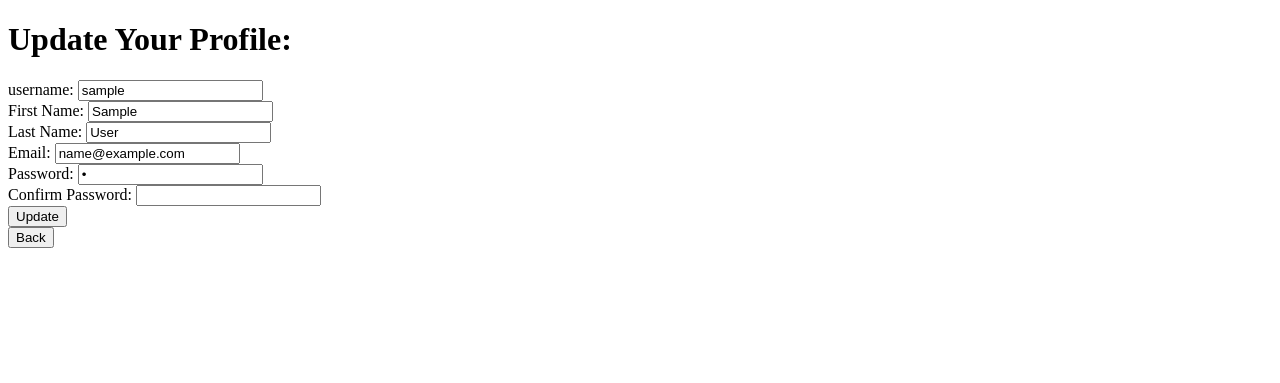
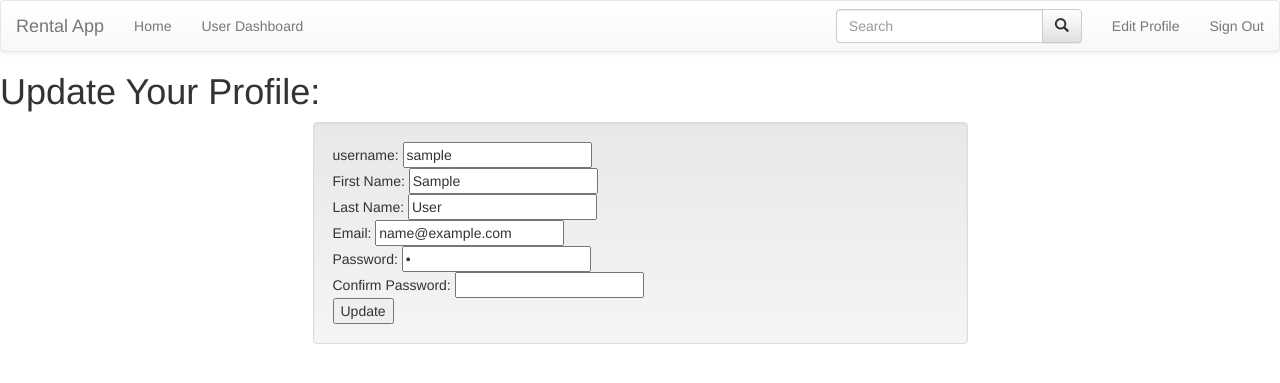
Before and after one commit to tkaderr/rental_app, a Django app: template apps/user_dashboard/templates/user_dashboard/user_profile.html in a window 1280 px wide. Shown: the top 383 px of the page. Run offline with Django 3.2, Linux system fonts and the light colour scheme; the template is opened without the code that fills it: values that come from a table or form of the project are taken from there, others are empty; tables that the repository leaves empty hold one stand-in row (values such as "Sample post"); some libraries are stand-ins or nearby versions.

Commit message:
updated login, home, and user_dashboard apps

```diff
--- a/apps/add_item/models.py
+++ b/apps/add_item/models.py
@@ -2,7 +2,7 @@
 from __future__ import unicode_literals
 from ..login.models import User
 from django.db import models
-from PIL import Image
+
 
 # Create your models here.
 
--- a/apps/login/views.py
+++ b/apps/login/views.py
@@ -1,7 +1,7 @@
 # -*- coding: utf-8 -*-
 from __future__ import unicode_literals
 from models import User
-from django.shortcuts import render, redirect
+from django.shortcuts import render, redirect, reverse
 
 # Create your views here.
 
@@ -20,7 +20,7 @@ def register(request):
     warnings=User.objects.validate(data)
     if not warnings:
         request.session['current_user_id'] = User.objects.create(username=data['username'],first_name=data['first_name'],last_name=data['last_name'], email=data['email'],password=User.objects.hashPW(data)).id
-        return redirect(reverse('/user'))
+        return redirect(reverse('/'))
     else:
         for i in warnings:
             messages.error(request, i)
@@ -35,7 +35,7 @@ def login(request):
     warnings=User.objects.login(data)
     if not warnings:
         request.session['current_user_id'] = User.objects.get(username=data['username']).id
-        return redirect('/user')
+        return redirect('/')
     else:
         for i in warnings:
             messages.error(request,i)
--- a/apps/user_dashboard/templates/user_dashboard/user_profile.html
+++ b/apps/user_dashboard/templates/user_dashboard/user_profile.html
@@ -3,9 +3,45 @@
   <head>
     <meta charset="utf-8">
     <title>Edit Profile</title>
+    <link rel="stylesheet" href="https://maxcdn.bootstrapcdn.com/bootstrap/3.3.7/css/bootstrap.min.css" integrity="sha384-BVYiiSIFeK1dGmJRAkycuHAHRg32OmUcww7on3RYdg4Va+PmSTsz/K68vbdEjh4u" crossorigin="anonymous">
+
+    <!-- Optional theme -->
+    <link rel="stylesheet" href="https://maxcdn.bootstrapcdn.com/bootstrap/3.3.7/css/bootstrap-theme.min.css" integrity="sha384-rHyoN1iRsVXV4nD0JutlnGaslCJuC7uwjduW9SVrLvRYooPp2bWYgmgJQIXwl/Sp" crossorigin="anonymous">
+
+    <!-- Latest compiled and minified JavaScript -->
+    <script src="https://maxcdn.bootstrapcdn.com/bootstrap/3.3.7/js/bootstrap.min.js" integrity="sha384-Tc5IQib027qvyjSMfHjOMaLkfuWVxZxUPnCJA7l2mCWNIpG9mGCD8wGNIcPD7Txa" crossorigin="anonymous"></script>
+
   </head>
   <body>
-    <h1>Update Your Profile:</h1>
+    <nav class="navbar navbar-default">
+      <div class="container-fluid">
+        <div class="navbar-header">
+          <a class="navbar-brand" href="#">Rental App</a>
+        </div>
+        <ul class="nav navbar-nav">
+          <li><a href="/">Home</a></li>
+          <li><a href="/user">User Dashboard</a></li>
+          <!-- <li class="active"><a href="#">Product details</a></li> -->
+          <!-- <li><a href="#">Page 3</a></li> -->
+          </ul>
+          <ul class="nav navbar-nav navbar-right">
+                <li><a href="/user/edit_profile">Edit Profile</a></li>
+                <li><a href="/login/logout">Sign Out</a></li>
+
+          </ul>
+          <form class="navbar-form navbar-right">
+            <div class="input-group">
+              <input type="text" class="form-control" placeholder="Search">
+              <div class="input-group-btn">
+                <button class="btn btn-default" type="submit">
+                  <i class="glyphicon glyphicon-search"></i>
+                </button>
+              </div>
+            </div>
+          </form>
+      </div>
+    </nav>
+  <h1>Update Your Profile:</h1>
     {% if messages %}
     {% for message in messages %}
     <p>
@@ -25,9 +61,6 @@
           Confirm Password: <input type="password" name="confirm_pw" value=""><br>
           <input type="submit" name="" value="Update">
         </form>
-        <form class="" action="/user_dashboard" method="post">
-          <input type="submit" name="" value="Back">
-        </form>
       </div>
       </div>
   </body>
--- a/apps/user_dashboard/urls.py
+++ b/apps/user_dashboard/urls.py
@@ -4,8 +4,5 @@ from . import views
 urlpatterns = [
     url(r'^$', views.index),
     url(r'^edit_profile$', views.edit_profile),
-    url(r'^user_dashboard_process$', views.edit_profile_process),
-    url(r'^home_page$', views.home_page)
-    url(r'^/login/logout$', views.logout),
-    url(r'^/new_item$', views.add_product)
+    url(r'^user_dashboard_process$', views.edit_profile_process)
 ]
--- a/apps/user_dashboard/views.py
+++ b/apps/user_dashboard/views.py
@@ -4,7 +4,7 @@ from ..add_item.models import Product, Tag, Rental
 
 
 def index(request):
-    user = User.objects.get(id = request.session["id"])
+    user = User.objects.get(id = request.session["current_user_id"])
     rental = Rental.objects.filter(renter = user)
     product = Product.objects.filter(seller= user)
     context={
@@ -15,7 +15,7 @@ def index(request):
     return render(request, 'user_dashboard/dashboard.html', context)
 
 def edit_profile(request):
-    user=User.objects.get(id = request.session["id"])
+    user=User.objects.get(id = request.session["current_user_id"])
     context={
         "users": user
     }
@@ -28,7 +28,7 @@ def home_page(request):
     return redirect('/home/home_page')
 
 def edit_profile_process(request):
-    user=User.objects.get(id = request.session["id"])
+    user=User.objects.get(id = request.session["current_user_id"])
     check=User.objects.validate(request.POST)
     if check:
         for x in range(0, len(check)):
--- a/main/settings.py
+++ b/main/settings.py
@@ -32,7 +32,9 @@ ALLOWED_HOSTS = []
 
 INSTALLED_APPS = [
     'apps.login',
+    'apps.home',
     'apps.user_dashboard',
+    'apps.add_item',
     'django.contrib.admin',
     'django.contrib.auth',
     'django.contrib.contenttypes',
--- a/main/urls.py
+++ b/main/urls.py
@@ -16,6 +16,7 @@ Including another URLconf
 from django.conf.urls import url, include
 
 urlpatterns = [
+    url(r'^', include('apps.home.urls')),
     url(r'^user/', include('apps.user_dashboard.urls')),
     url(r'^login/', include('apps.login.urls'))
 ]
```
Also changed, not shown: apps/home/templates/home/home_page.html (+10 -12 lines), apps/home/views.py (+1 -10 lines), apps/user_dashboard/templates/user_dashboard/dashboard.html (+27 -18 lines), 2 other files.
